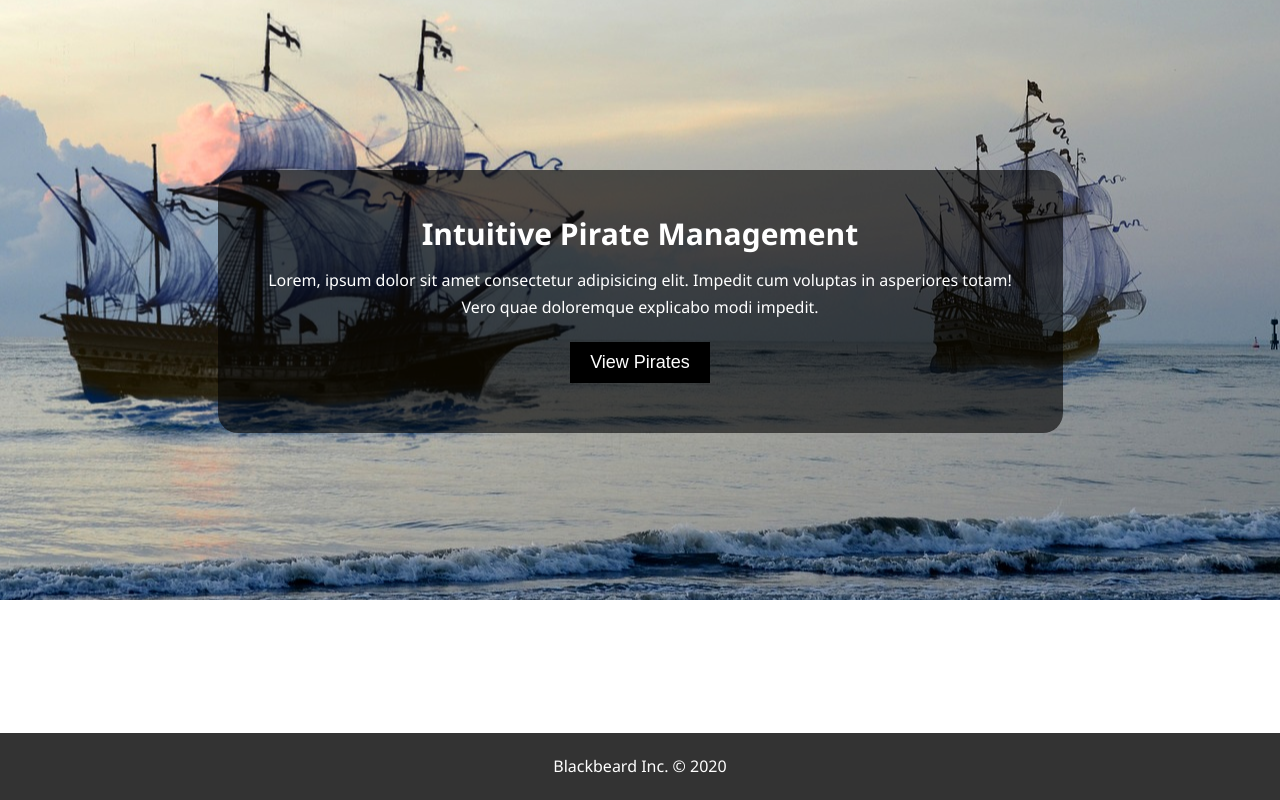
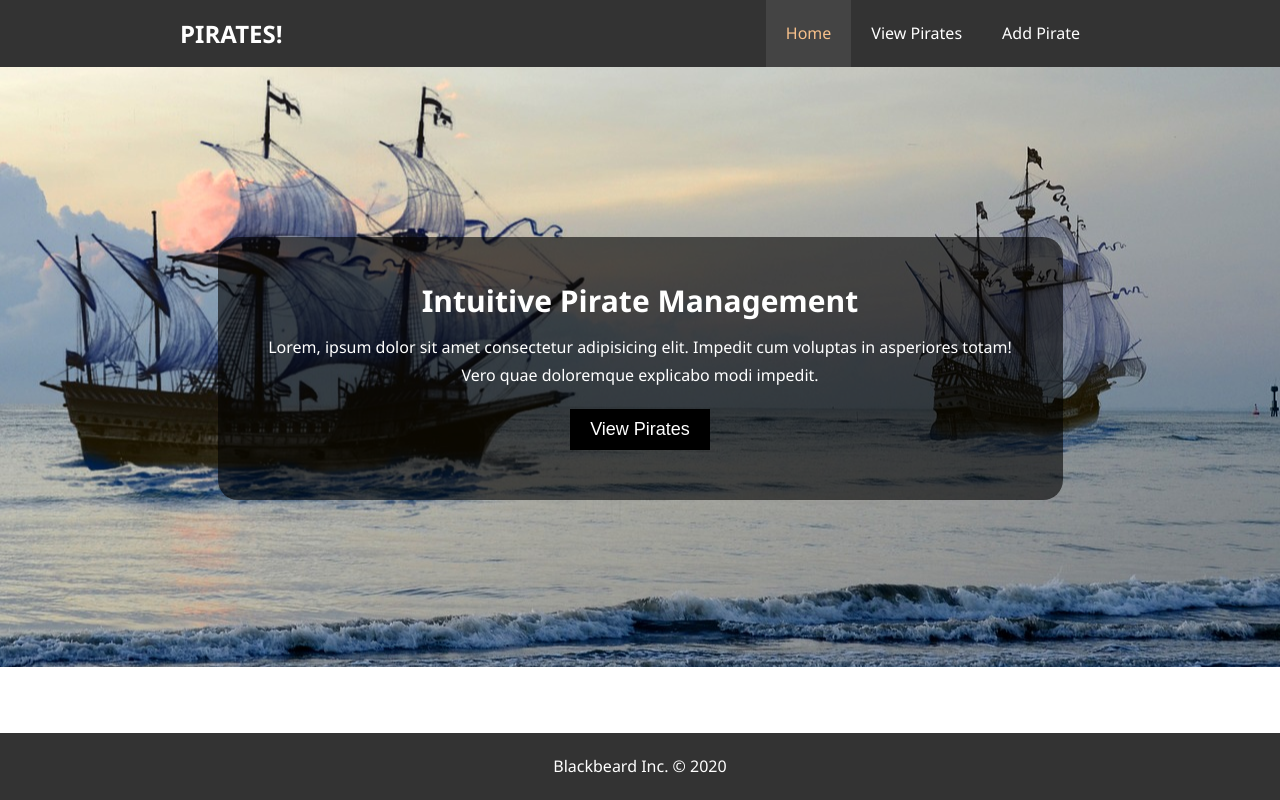
Before and after one commit to 2011JavaReact/5wPirateUI-react, a React (Create React App) app: page / in a window 1280 px wide. Built offline with nearby package versions, Linux system fonts and the light colour scheme.

Commit message:
Added a NavBar component, changed <a> tag on homepage to proper path, css current -> selected

```diff
--- a/src/App.css
+++ b/src/App.css
@@ -74,7 +74,7 @@ the margin or padding of inline elements directly, so we change a to a block typ
   padding: 20px;
 }
 
-#navbar ul li a:hover, #navbar ul li a.current {
+#navbar ul li a:hover, #navbar ul li a.selected{
   background: #444;
   color: #f7c08a;
 }
--- a/src/App.js
+++ b/src/App.js
@@ -4,12 +4,14 @@ import HomePage from './components/pages/HomePage';
 import ViewPage from './components/pages/ViewPage';
 import { AddPage } from './components/pages/AddPage';
 import Footer from './components/Footer';
+import NavBar from './components/NavBar';
 
 function App() {
 
   return (
     <>
     <Router>
+      <NavBar/>
       <Switch>
         <Route exact path="/" component={HomePage}/>
         <Route exact path="/view-pirates" component={ViewPage}/>
--- /dev/null
+++ b/src/components/NavBar.js
@@ -0,0 +1,29 @@
+import React from "react";
+import { NavLink } from "react-router-dom";
+
+const NavBar = () => {
+  return (
+    <header>
+      <nav id='navbar'>
+        <div className='my-container'>
+          <h1 className='logo'>
+            <NavLink to='/'>PIRATES!</NavLink>
+          </h1>
+          <ul>
+            <li>
+            <NavLink exact to='/' activeClassName='selected'>Home</NavLink>
+            </li>
+            <li>
+            <NavLink exact to='/view-pirates' activeClassName='selected'>View Pirates</NavLink>
+            </li>
+            <li>
+            <NavLink exact to='/add' activeClassName='selected'>Add Pirate</NavLink>
+            </li>
+          </ul>
+        </div>
+      </nav>
+    </header>
+  );
+};
+
+export default NavBar;
--- a/src/components/pages/HomePage.js
+++ b/src/components/pages/HomePage.js
@@ -17,7 +17,7 @@ export default class HomePage extends React.Component {
                <div id="showcase-content">
                   <h1>Intuitive Pirate Management</h1>
                   <p>Lorem, ipsum dolor sit amet consectetur adipisicing elit. Impedit cum voluptas in asperiores totam! Vero quae doloremque explicabo modi impedit.</p>
-                  <button className="btn"><a href="pirate-list.html">View Pirates</a></button>
+                  <button className="btn"><a href="/view-pirates">View Pirates</a></button>
                </div>
             </div>
          </div>
```
